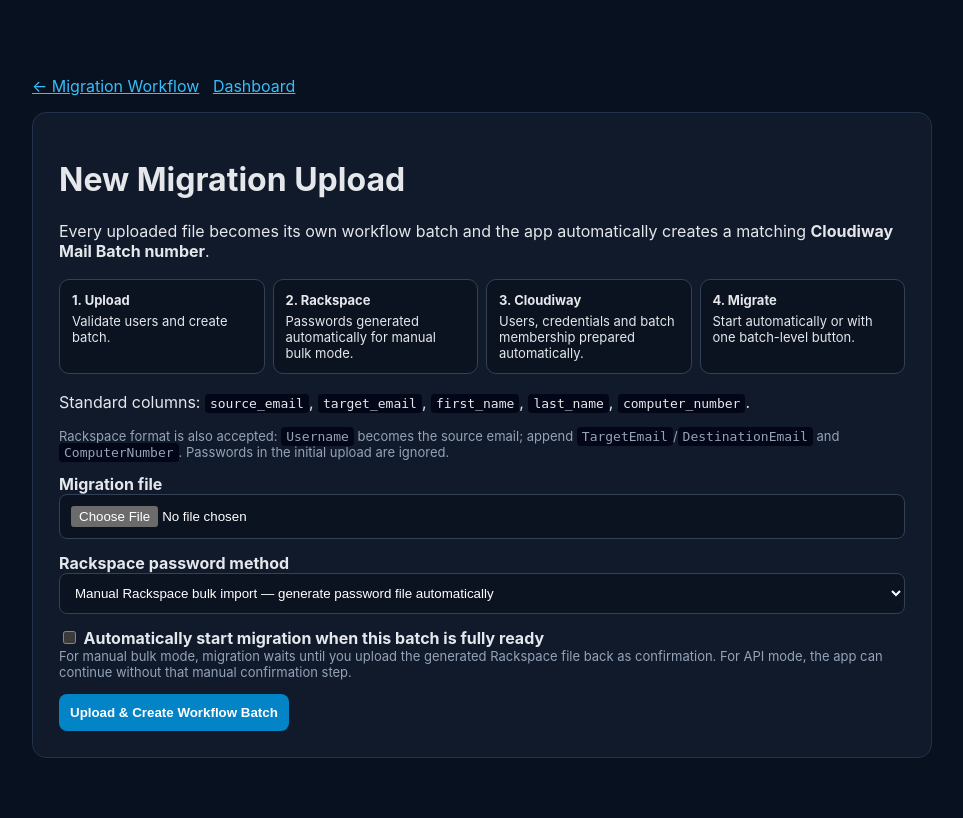
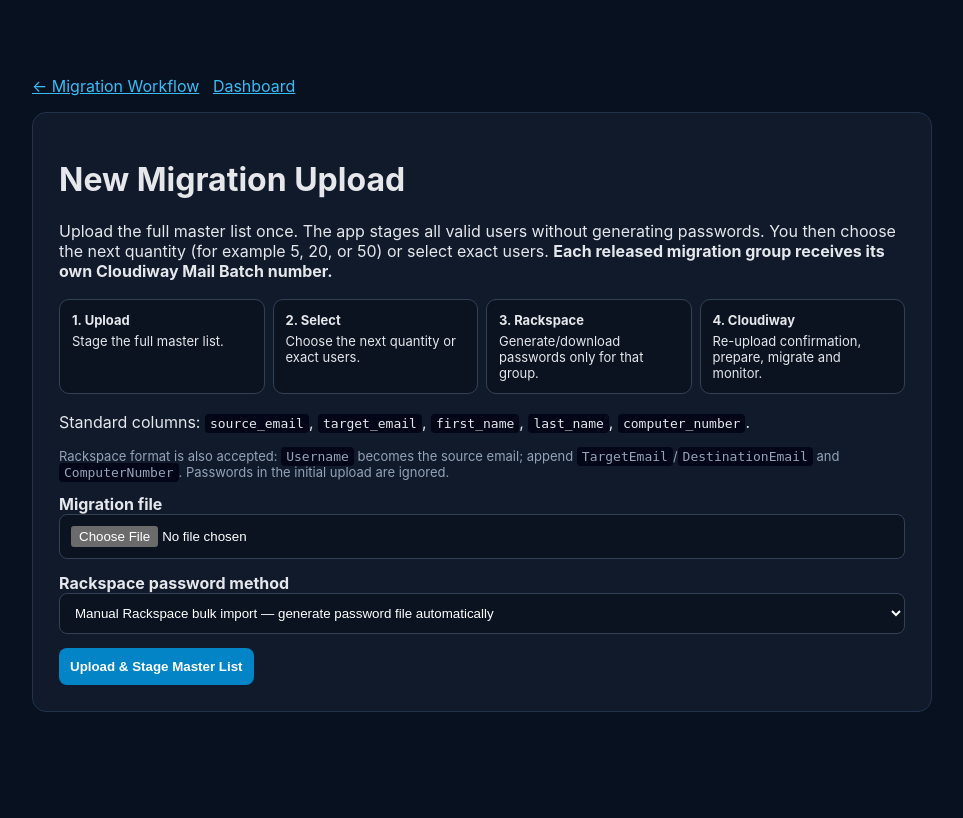
Before and after one commit to nigelebrown/cloudiway-migration-manager, a FastAPI app: page /upload in a window 1280 px wide. Shown: the whole page, without its empty margins (158-1121 px from the left). After the commit the page ends 712 px from the top, so only its background shows below. Run offline with FastAPI, Linux system fonts and the light colour scheme; the visitor is signed in with stand-in values (Sample User, id 1); parts of the project's set-up code (start-up, migrations or seed data) failed here and were passed over.

Commit message:
Clarify staged master-list and incremental batch workflow

```diff
--- a/app/templates/upload.html
+++ b/app/templates/upload.html
@@ -2,8 +2,8 @@
 :root{font-family:Inter,system-ui,sans-serif;color-scheme:dark}body{background:#07111f;color:#e5e7eb;margin:0}.wrap{max-width:900px;margin:40px auto;padding:20px}.card{background:#101a2b;border:1px solid #22324a;padding:26px;border-radius:14px}a{color:#38bdf8}.err{background:#451a1a;color:#fecaca;padding:10px;border-radius:8px}.hint{color:#94a3b8;font-size:13px}.field{margin:14px 0}input,select,button{padding:11px;border-radius:8px}input[type=file],select{width:100%;box-sizing:border-box;background:#0b1220;color:#fff;border:1px solid #334155}button{background:#0284c7;color:white;border:0;font-weight:800}code{background:#020617;padding:2px 5px;border-radius:4px}.flow{display:grid;grid-template-columns:repeat(4,1fr);gap:8px;margin:18px 0}.step{background:#0b1220;border:1px solid #334155;border-radius:10px;padding:12px;font-size:13px}.step b{display:block;margin-bottom:5px}@media(max-width:700px){.flow{grid-template-columns:1fr 1fr}}
 </style></head><body><div class="wrap"><p><a href="/workflow">← Migration Workflow</a> &nbsp; <a href="/dashboard">Dashboard</a></p><div class="card">
 <h1>New Migration Upload</h1>
-<p>Every uploaded file becomes its own workflow batch and the app automatically creates a matching <b>Cloudiway Mail Batch number</b>.</p>
-<div class="flow"><div class="step"><b>1. Upload</b>Validate users and create batch.</div><div class="step"><b>2. Rackspace</b>Passwords generated automatically for manual bulk mode.</div><div class="step"><b>3. Cloudiway</b>Users, credentials and batch membership prepared automatically.</div><div class="step"><b>4. Migrate</b>Start automatically or with one batch-level button.</div></div>
+<p>Upload the full master list once. The app stages all valid users without generating passwords. You then choose the next quantity (for example 5, 20, or 50) or select exact users. <b>Each released migration group receives its own Cloudiway Mail Batch number.</b></p>
+<div class="flow"><div class="step"><b>1. Upload</b>Stage the full master list.</div><div class="step"><b>2. Select</b>Choose the next quantity or exact users.</div><div class="step"><b>3. Rackspace</b>Generate/download passwords only for that group.</div><div class="step"><b>4. Cloudiway</b>Re-upload confirmation, prepare, migrate and monitor.</div></div>
 <p>Standard columns: <code>source_email</code>, <code>target_email</code>, <code>first_name</code>, <code>last_name</code>, <code>computer_number</code>.</p>
 <p class="hint">Rackspace format is also accepted: <code>Username</code> becomes the source email; append <code>TargetEmail</code>/<code>DestinationEmail</code> and <code>ComputerNumber</code>. Passwords in the initial upload are ignored.</p>
 {% if error %}<p class="err">{{error}}</p>{% endif %}
@@ -13,7 +13,6 @@
 <option value="manual_bulk" selected>Manual Rackspace bulk import — generate password file automatically</option>
 <option value="automatic">Automatic Rackspace API reset — use when API access is working</option>
 </select></div>
-<div class="field"><label><input style="width:auto" type="checkbox" name="auto_start" value="1"> <b>Automatically start migration when this batch is fully ready</b></label><div class="hint">For manual bulk mode, migration waits until you upload the generated Rackspace file back as confirmation. For API mode, the app can continue without that manual confirmation step.</div></div>
-<button>Upload & Create Workflow Batch</button>
+<button>Upload & Stage Master List</button>
 </form>
 </div></div></body></html>
```
